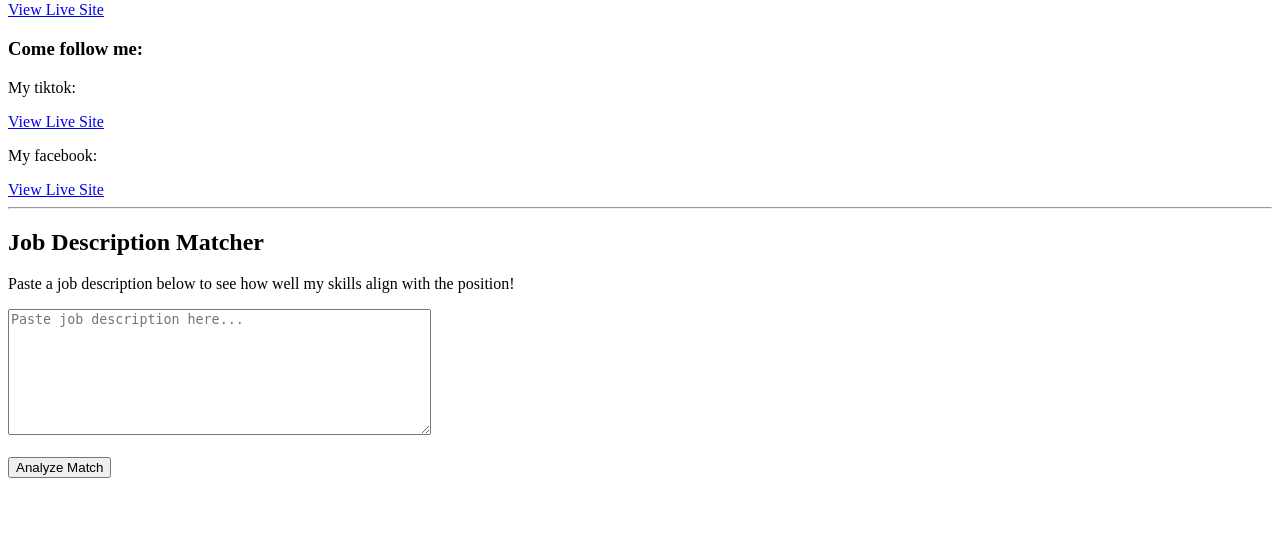
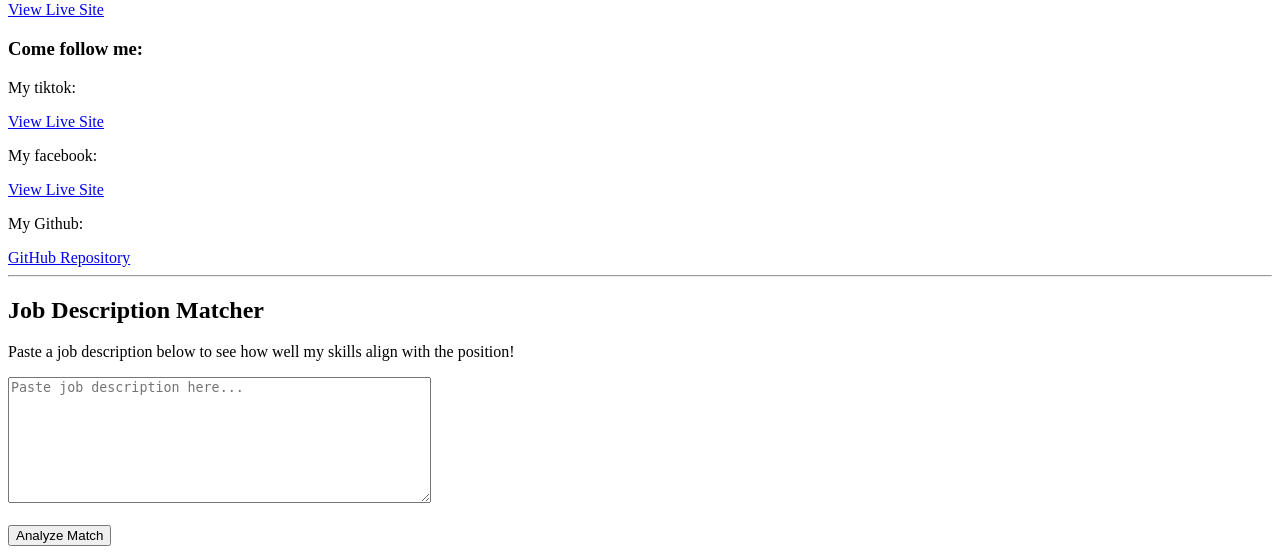
Before and after one commit to Tinypikachu2/Mental_health_ai_buddy, a Flask app: page / in a window 1280 px wide. Shown: the part 289-843 px from the top of the page. Before the commit the page ends 767 px from the top, so only its background shows below. Run offline with Flask 3, Linux system fonts and the light colour scheme.

Commit message:
updated broken link to mental health ai bot added links to my tik tok, github and facebook pages

```diff
--- a/WelcomeScreen/templates/matcher.html
+++ b/WelcomeScreen/templates/matcher.html
@@ -27,6 +27,8 @@
       <a href="https://www.tiktok.com/@xxtiny.pikachuxx" target="_blank" rel="noopener noreferrer">View Live Site</a>
             <p>My facebook:</p>
           <a href="https://www.facebook.com/share/19ScxeMXEs/?mibextid=wwXIfr" target="_blank" rel="noopener noreferrer">View Live Site</a>
+            <p>My Github:</p>
+            <a href="https://github.com/Tinypikachu2" target="_blank">GitHub Repository</a>
         </div>
 
 
```
